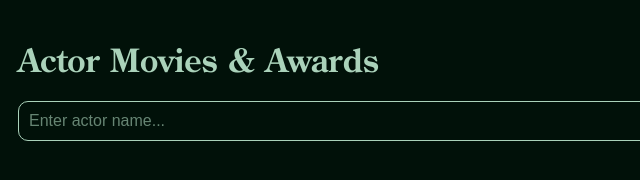
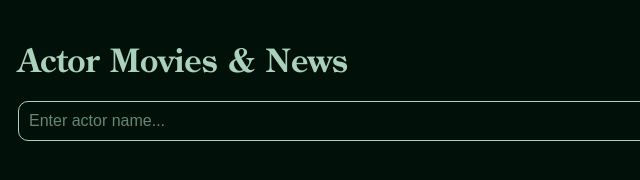
Before and after one commit to Dan-works-on-stuff/ActorAwardsVisualizer, a website: page public/search.html in a window 1280 px wide. Shown: the full height of the page, 222-862 px from the left. Drawn offline with Linux system fonts and the light colour scheme.

Commit message:
fix for search.html

```diff
--- a/public/search.html
+++ b/public/search.html
@@ -9,7 +9,7 @@
     <title>Actor and Awards Explorer</title>
 </head>
 <body>
-<h1>Actor Movies & Awards</h1>
+<h1>Actor Movies & News</h1>
 <div class="search-container">
     <input type="text" id="search-input" placeholder="Enter actor name..." aria-label="Enter actor name">
     <button id="search-button">Search</button>
```
